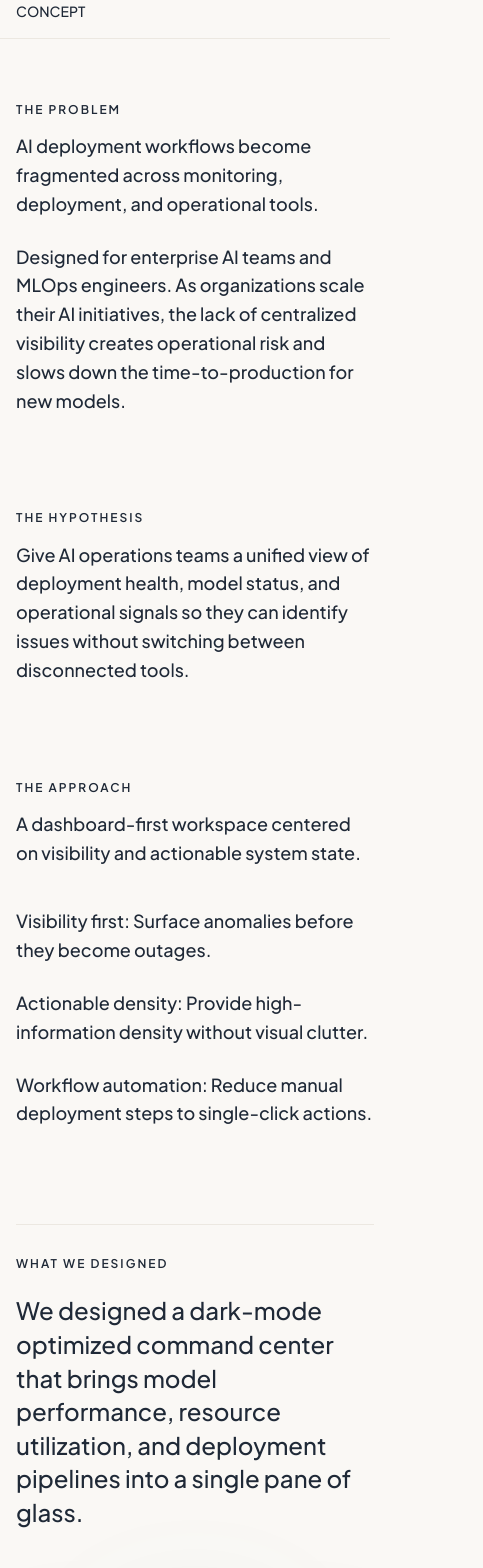
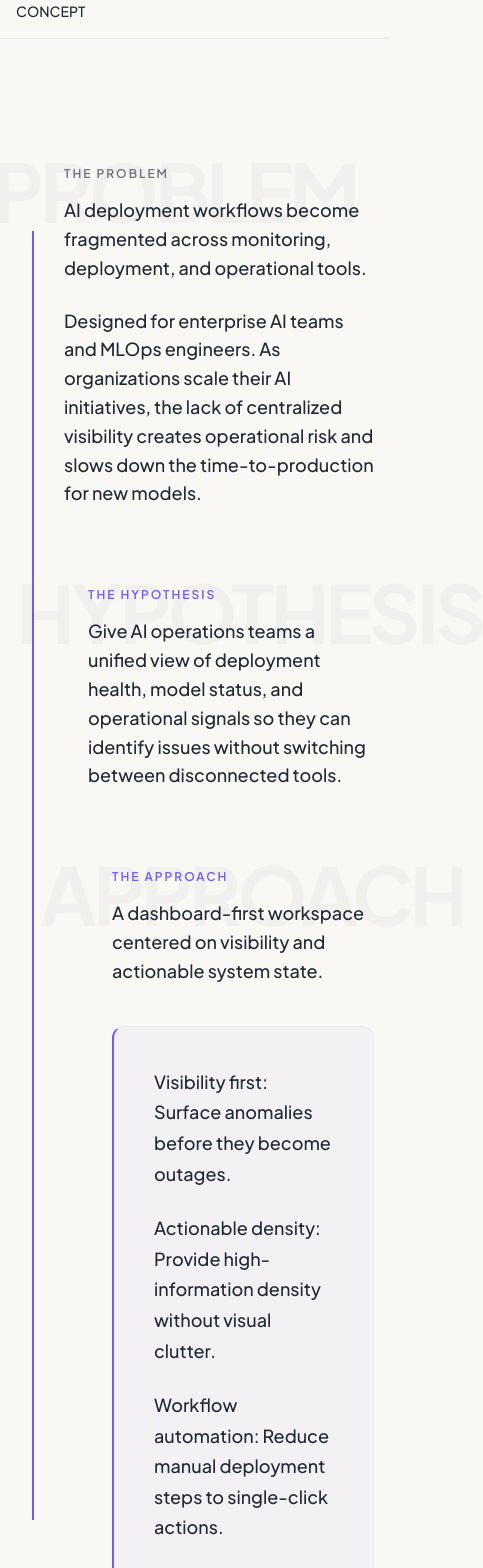
Before and after one commit to Gayathripocharam/DesignPlunge, a React (Vite) app: page /work/ai-operations-platform in a window 390 px wide. Shown: the part 1180-2748 px from the top of the page, 483 px wide, since content can reach past the window. Built offline with nearby package versions, Linux system fonts and the light colour scheme; no server answers.

Commit message:
style(work): implement structural markup and framer animations for bottom case study sections

```diff
--- a/src/components/business/CaseStudyDetail/CaseStudyDetail.module.css
+++ b/src/components/business/CaseStudyDetail/CaseStudyDetail.module.css
@@ -112,8 +112,71 @@
   margin-bottom: 8px;
 }
 
-.editorialSection {
-  padding-bottom: clamp(96px, 12vw, 160px);
+.narrativeContainer {
+  position: relative;
+  padding: clamp(64px, 8vw, 120px) 0;
+}
+
+.narrativeProgressTrack {
+  position: absolute;
+  top: clamp(64px, 8vw, 120px);
+  bottom: clamp(64px, 8vw, 120px);
+  left: 16px;
+  width: 2px;
+  background-color: var(--border);
+  z-index: 0;
+}
+
+.narrativeProgressLine {
+  position: absolute;
+  top: 0;
+  left: 0;
+  width: 100%;
+  height: 100%;
+  background-color: var(--accent);
+  transform-origin: top;
+  z-index: 1;
+}
+
+.narrativeBlock {
+  position: relative;
+  margin-bottom: clamp(80px, 12vw, 160px);
+  padding-left: 48px;
+}
+
+.narrativeBlock:last-child {
+  margin-bottom: 0;
+}
+
+.watermark {
+  position: absolute;
+  top: -40px;
+  left: -24px;
+  font-size: clamp(80px, 15vw, 200px);
+  font-weight: 800;
+  color: var(--text-h);
+  opacity: 0.03;
+  z-index: 0;
+  pointer-events: none;
+  white-space: nowrap;
+  letter-spacing: -0.05em;
+}
+
+.stepOne {
+  margin-left: 0;
+}
+
+.stepTwo {
+  margin-left: clamp(24px, 4vw, 48px);
+}
+
+.stepThree {
+  margin-left: clamp(48px, 8vw, 96px);
+}
+
+.narrativeContent {
+  position: relative;
+  z-index: 1;
 }
 
 .editorialTitle {
@@ -122,7 +185,14 @@
   letter-spacing: 2px;
   text-transform: uppercase;
   margin: 0 0 16px 0;
-  color: var(--text-h);
+}
+
+.labelNeutral {
+  color: var(--text-muted);
+}
+
+.labelAccent {
+  color: var(--accent);
 }
 
 .editorialContent {
@@ -140,17 +210,26 @@
   margin-bottom: 0;
 }
 
+.approachCard {
+  margin-top: 40px;
+  padding: 40px;
+  background-color: rgba(109, 93, 246, 0.04);
+  border: 1px solid var(--border);
+  border-left: 2px solid var(--accent);
+  border-radius: 12px;
+}
+
 .editorialList {
   list-style: none;
   padding: 0;
-  margin: 40px 0 0 0;
+  margin: 0;
 }
 
 .editorialList li {
   margin-bottom: 24px;
   position: relative;
   font-size: inherit;
-  line-height: 1.6;
+  line-height: 1.7;
 }
 
 .editorialList li:last-child {
@@ -380,42 +459,59 @@
   line-height: 1.6;
   max-width: 720px;
 }
-.techList {
+
+.techPillRow {
   display: flex;
   flex-wrap: wrap;
   gap: 12px;
   margin-top: 32px;
 }
 
-.techTag {
+.techPill {
   display: inline-flex;
   align-items: center;
-  gap: 6px;
+  gap: 8px;
   font-family: var(--typography-mono);
   font-size: 13px;
-  padding: 6px 12px;
-  background-color: var(--surface-elevated);
+  padding: 8px 16px;
+  background-color: var(--surface-alt);
   border: 1px solid var(--border);
-  color: var(--text);
-  border-radius: 4px;
+  color: var(--text-h);
+  border-radius: 99px;
 }
 
-.systemNotes {
-  margin-top: 32px;
-  padding-top: 32px;
-  border-top: 1px dashed var(--border);
+.techPillIcon {
+  display: flex;
+  color: var(--accent);
 }
 
-.systemNotes ul {
+.howItWorksBullets {
+  list-style: none;
+  padding: 0;
+  margin: 32px 0 0 0;
+  display: flex;
+  flex-direction: column;
+  gap: 16px;
+  border-left: 2px solid var(--accent);
   padding-left: 20px;
-  margin: 0;
+}
+
+.howItWorksBullet {
+  display: flex;
+  align-items: flex-start;
+  gap: 16px;
+  font-size: 16px;
   color: var(--text);
   line-height: 1.6;
-  border-left: 2px solid var(--accent);
 }
 
-.systemNotes li {
-  margin-bottom: 12px;
+.howItWorksBulletDot {
+  flex-shrink: 0;
+  width: 6px;
+  height: 6px;
+  background-color: var(--accent);
+  border-radius: 50%;
+  margin-top: 10px;
 }
 
 /* Key Decisions */
@@ -438,14 +534,14 @@
   border-radius: 4px;
 }
 
-.decisionTitle {
+.decisionRowTitle {
   font-size: 20px;
   font-weight: 500;
   color: var(--text-h);
   margin: 0 0 16px 0;
 }
 
-.decisionExplanation {
+.decisionRowDesc {
   font-size: 16px;
   color: var(--text);
   line-height: 1.6;
@@ -477,17 +573,32 @@
   gap: var(--spacing-lg);
   padding: var(--spacing-md);
   border-radius: 8px;
-  border-left: 2px solid transparent;
-  transition: background-color 0.3s ease, border-color 0.3s ease;
+  overflow: hidden;
+  transition: background-color 0.3s ease;
   z-index: 1;
+}
+
+.decisionRowActiveDivider {
+  position: absolute;
+  left: 0;
+  top: 0;
+  bottom: 0;
+  width: 2px;
+  background-color: var(--accent);
+  transform: scaleY(0);
+  transform-origin: top;
+  transition: transform 0.3s ease;
 }
 
 .decisionRow:hover {
   background-color: rgba(109, 93, 246, 0.04);
-  border-left-color: var(--accent);
 }
 
-.decisionNumber {
+.decisionRow:hover .decisionRowActiveDivider {
+  transform: scaleY(1);
+}
+
+.decisionRowNumber {
   position: relative;
   font-family: var(--typography-mono);
   font-size: 16px;
@@ -497,13 +608,39 @@
   transition: color 0.3s ease, transform 0.3s ease;
 }
 
-.decisionRow:hover .decisionNumber {
+.decisionRow:hover .decisionRowNumber {
   color: var(--accent);
   transform: scale(1.05);
 }
 
 .decisionBody {
   max-width: 600px;
+}
+
+/* Capabilities Demonstrated */
+.capabilityTagRow {
+  display: flex;
+  flex-wrap: wrap;
+  gap: 12px;
+  margin-top: 32px;
+}
+
+.capabilityTag {
+  display: inline-flex;
+  align-items: center;
+  gap: 8px;
+  padding: 8px 16px;
+  border-radius: 99px;
+  background-color: var(--surface-alt);
+  border: 1px solid var(--border);
+  font-size: 14px;
+  font-weight: 500;
+  color: var(--text-h);
+}
+
+.capabilityTagIcon {
+  display: flex;
+  color: var(--accent);
 }
 
 /* What We'd Build Next */
@@ -518,7 +655,6 @@
 .nextConceptSection {
   padding: clamp(96px, 12vw, 144px) 0;
   border-top: 1px solid var(--border);
-  background-color: var(--surface);
   text-align: center;
 }
 
--- a/src/components/business/CaseStudyDetail/CaseStudyDetail.tsx
+++ b/src/components/business/CaseStudyDetail/CaseStudyDetail.tsx
@@ -75,6 +75,13 @@ export const CaseStudyDetail: React.FC = () => {
   });
   const yOffset = useTransform(heroScrollY, [0, 1], [-20, 20]);
   const transformY = isMobile || prefersReducedMotion ? 0 : yOffset;
+
+  // Narrative Progress Tracking
+  const narrativeRef = useRef<HTMLElement>(null);
+  const { scrollYProgress: narrativeProgress } = useScroll({
+    target: narrativeRef,
+    offset: ["start center", "end center"]
+  });
 
   // Staggered Animations setup
   const staggerParent: any = {
@@ -214,11 +221,25 @@ export const CaseStudyDetail: React.FC = () => {
           </section>
         )}
 
-        {/* ── Editorial Section: Context & Problem ── */}
+        {/* ── Horizontal Stepper Narrative ── */}
+        {(study.context || ('hypothesis' in study && study.hypothesis) || study.approach) && (
+          <section className={styles.narrativeContainer} ref={narrativeRef}>
+            <div className="container" style={{ position: 'relative' }}>
+
+              {/* Vertical Progress Track & Line */}
+              <div className={styles.narrativeProgressTrack}>
+                <motion.div
+                  className={styles.narrativeProgressLine}
+                  style={{ scaleY: narrativeProgress }}
+                />
+              </div>
+
+              {/* ── Step 01: Problem ── */}
               {study.context && (
-          <section className={styles.editorialSection}>
-            <div className="container">
-              <h2 className={styles.editorialTitle}>The Problem</h2>
+                <div className={`${styles.narrativeBlock} ${styles.stepOne}`}>
+                  <span className={styles.watermark}>PROBLEM</span>
+                  <div className={styles.narrativeContent}>
+                    <h2 className={`${styles.editorialTitle} ${styles.labelNeutral}`}>The Problem</h2>
                     <div className={styles.editorialContent}>
                       <p>{study.context.problem}</p>
                       {(study.context.audience || study.context.whyItMatters) && (
@@ -231,36 +252,44 @@ export const CaseStudyDetail: React.FC = () => {
                       )}
                     </div>
                   </div>
-          </section>
+                </div>
               )}
 
-        {/* ── Editorial Section: The Hypothesis ── */}
+              {/* ── Step 02: Hypothesis ── */}
               {study.type === 'concept' && study.hypothesis && (
-          <section className={styles.editorialSection}>
-            <div className="container">
-              <h2 className={styles.editorialTitle}>The Hypothesis</h2>
+                <div className={`${styles.narrativeBlock} ${styles.stepTwo}`}>
+                  <span className={styles.watermark}>HYPOTHESIS</span>
+                  <div className={styles.narrativeContent}>
+                    <h2 className={`${styles.editorialTitle} ${styles.labelAccent}`}>The Hypothesis</h2>
                     <div className={styles.editorialContent}>
                       <p>{study.hypothesis}</p>
                     </div>
                   </div>
-          </section>
+                </div>
               )}
 
-        {/* ── Editorial Section: Approach ── */}
+              {/* ── Step 03: Approach ── */}
               {study.approach && (
-          <section className={styles.editorialSection}>
-            <div className="container">
-              <h2 className={styles.editorialTitle}>The Approach</h2>
+                <div className={`${styles.narrativeBlock} ${styles.stepThree}`}>
+                  <span className={styles.watermark}>APPROACH</span>
+                  <div className={styles.narrativeContent}>
+                    <h2 className={`${styles.editorialTitle} ${styles.labelAccent}`}>The Approach</h2>
                     <div className={styles.editorialContent}>
                       <p>{study.approach.idea}</p>
                       {study.approach.principles && study.approach.principles.length > 0 && (
+                        <div className={styles.approachCard}>
                           <ul className={styles.editorialList}>
                             {study.approach.principles.map((principle, idx) => (
                               <li key={idx}>{principle}</li>
                             ))}
                           </ul>
+                        </div>
                       )}
                     </div>
+                  </div>
+                </div>
+              )}
+
             </div>
           </section>
         )}
@@ -325,19 +354,36 @@ export const CaseStudyDetail: React.FC = () => {
                   <p>{study.architecture.overview}</p>
 
                   {study.architecture.technologies && (
-                    <div className={styles.techList}>
+                    <motion.div
+                      className={styles.techPillRow}
+                      initial="hidden"
+                      whileInView="show"
+                      viewport={{ once: true, amount: 0.2 }}
+                      variants={{
+                        hidden: { opacity: 0 },
+                        show: { opacity: 1, transition: { staggerChildren: 0.08 } }
+                      }}
+                    >
                       {study.architecture.technologies.map((tech, idx) => (
-                        <span key={idx} className={styles.techTag}>
-                          {getIconForString(tech)}
+                        <motion.span
+                          key={idx}
+                          className={styles.techPill}
+                          variants={{
+                            hidden: { opacity: 0, y: 10 },
+                            show: { opacity: 1, y: 0, transition: { duration: 0.4 } }
+                          }}
+                        >
+                          <span className={styles.techPillIcon}>{getIconForString(tech)}</span>
                           {tech}
-                        </span>
+                        </motion.span>
                       ))}
-                    </div>
+                    </motion.div>
                   )}
 
                   {study.architecture.systemNotes && (
                     <div className={styles.systemNotes}>
                       <motion.ul
+                        className={styles.howItWorksBullets}
                         initial="hidden"
                         whileInView="show"
                         viewport={{ once: true, amount: 0.2 }}
@@ -349,12 +395,14 @@ export const CaseStudyDetail: React.FC = () => {
                         {study.architecture.systemNotes.map((note, idx) => (
                           <motion.li
                             key={idx}
+                            className={styles.howItWorksBullet}
                             variants={{
                               hidden: { opacity: 0, x: -10 },
                               show: { opacity: 1, x: 0, transition: { duration: 0.4 } }
                             }}
                           >
-                            {note}
+                            <span className={styles.howItWorksBulletDot} />
+                            <span>{note}</span>
                           </motion.li>
                         ))}
                       </motion.ul>
@@ -375,17 +423,34 @@ export const CaseStudyDetail: React.FC = () => {
                   <h2 className={styles.sectionTitle}>KEY DECISIONS</h2>
                 </div>
                 <div className={styles.sectionContent}>
-                  <div className={styles.decisionsList}>
+                  <motion.div
+                    className={styles.decisionsList}
+                    initial="hidden"
+                    whileInView="show"
+                    viewport={{ once: true, amount: 0.2 }}
+                    variants={{
+                      hidden: { opacity: 0 },
+                      show: { opacity: 1, transition: { staggerChildren: 0.1 } }
+                    }}
+                  >
                     {study.keyDecisions.map((decision, idx) => (
-                      <div key={idx} className={styles.decisionRow}>
-                        <span className={styles.decisionNumber}>{(idx + 1).toString().padStart(2, '0')}</span>
+                      <motion.div
+                        key={idx}
+                        className={styles.decisionRow}
+                        variants={{
+                          hidden: { opacity: 0, y: 15 },
+                          show: { opacity: 1, y: 0, transition: { duration: 0.5 } }
+                        }}
+                      >
+                        <span className={styles.decisionRowActiveDivider} />
+                        <span className={styles.decisionRowNumber}>{(idx + 1).toString().padStart(2, '0')}</span>
                         <div className={styles.decisionBody}>
-                          <h3 className={styles.decisionTitle}>{decision.title}</h3>
-                          <p className={styles.decisionExplanation}>{decision.explanation}</p>
+                          <h3 className={styles.decisionRowTitle}>{decision.title}</h3>
+                          <p className={styles.decisionRowDesc}>{decision.explanation}</p>
                         </div>
-                      </div>
+                      </motion.div>
                     ))}
-                  </div>
+                  </motion.div>
                 </div>
               </div>
             </div>
@@ -401,14 +466,30 @@ export const CaseStudyDetail: React.FC = () => {
                   <h2 className={styles.sectionTitle}>CAPABILITIES DEMONSTRATED</h2>
                 </div>
                 <div className={styles.sectionContent}>
-                  <div className={styles.capabilitiesList}>
+                  <motion.div
+                    className={styles.capabilityTagRow}
+                    initial="hidden"
+                    whileInView="show"
+                    viewport={{ once: true, amount: 0.2 }}
+                    variants={{
+                      hidden: { opacity: 0 },
+                      show: { opacity: 1, transition: { staggerChildren: 0.08 } }
+                    }}
+                  >
                     {study.demonstrates.map((cap, idx) => (
-                      <div key={idx} className={styles.capabilityPill}>
-                        {getIconForString(cap)}
+                      <motion.div
+                        key={idx}
+                        className={styles.capabilityTag}
+                        variants={{
+                          hidden: { opacity: 0, y: 10 },
+                          show: { opacity: 1, y: 0, transition: { duration: 0.4 } }
+                        }}
+                      >
+                        <span className={styles.capabilityTagIcon}>{getIconForString(cap)}</span>
                         <span>{cap}</span>
-                      </div>
+                      </motion.div>
                     ))}
-                  </div>
+                  </motion.div>
                 </div>
               </div>
             </div>
```
Lines whose indentation alone changed are shown as unchanged.
